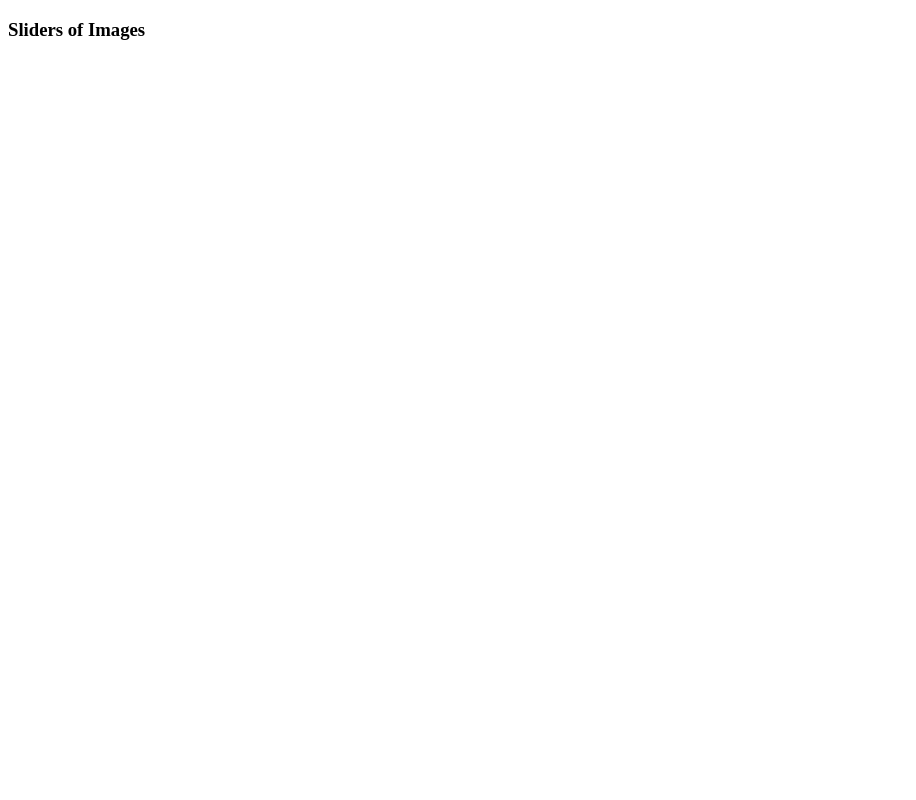
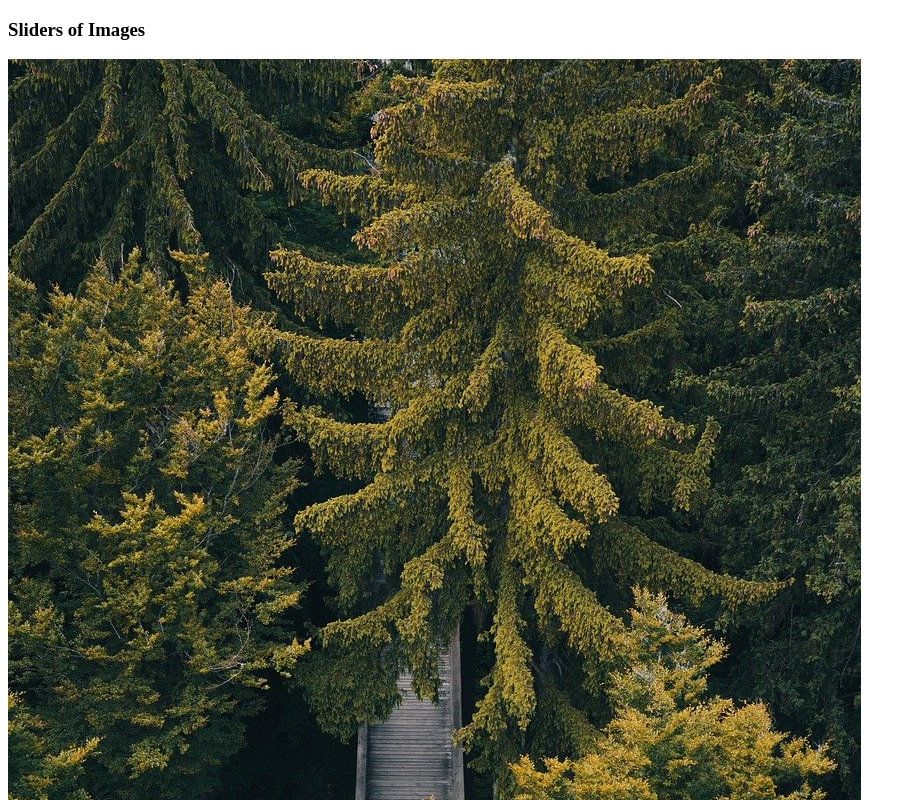
Before and after one commit to PulokRoy11225/my-fourth-repo, a plain HTML site: page index.html in a window 1280 px wide. Shown: the top 800 px of the page, without its empty margins (0-916 px from the left). Drawn offline with Linux system fonts and the light colour scheme.

Commit message:
added an images of trees

```diff
--- a/index.html
+++ b/index.html
@@ -8,5 +8,6 @@
 </head>
 <body>
   <h3>Sliders of Images</h3>
+  <img src="images/trees-8062668_1280.jpg" alt="">
 </body>
 </html>
--- a/styles/sliders.css
+++ b/styles/sliders.css
@@ -0,0 +1,4 @@
+img{
+  width: 10opx;
+  height: 100px;
+}
```
Also changed, not shown: images/trees-8062668_1280.jpg (added).
